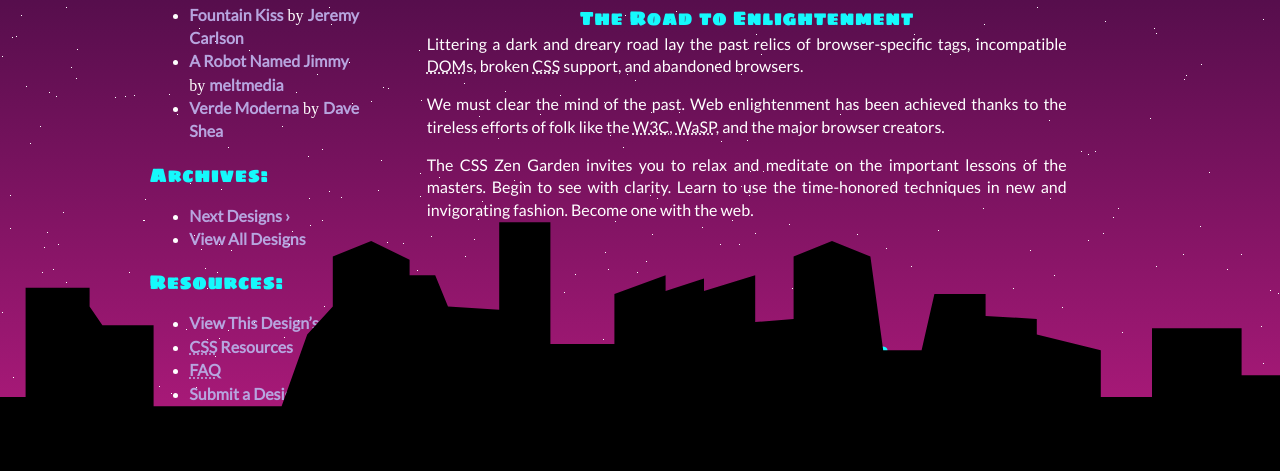
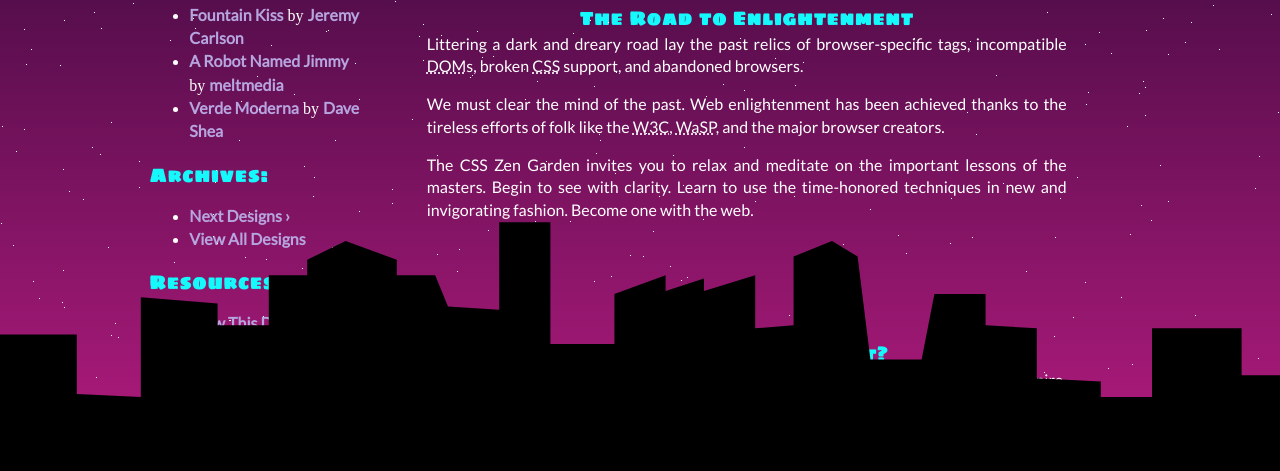
Before and after one commit to ashleyrigby/csszengarden, a plain HTML site: page website/index.html in a window 1280 px wide. Shown: the part 325-796 px from the top of the page. Drawn offline with nearby package versions, Linux system fonts and the light colour scheme; files that its build step writes are made by us from their sources.

Commit message:
website graphics. 1.0

```diff
--- a/website/partials/skyline.scss
+++ b/website/partials/skyline.scss
@@ -27,7 +27,8 @@
   z-index: 1;
   position: fixed;
   bottom: 0;
-  clip-path: polygon(0% 100%, 0% 75%, 2% 75%, 2% 40%, 7% 40%, 7% 46%, 8% 52%, 12% 52%, 12% 78%, 22% 78%, 24% 55%, 26% 46%, 26% 30%, 29% 25%, 32% 31%, 32% 36%, 34% 36%, 35% 46%, 39% 47%, 39% 19%, 43% 19%, 43% 58%, 48% 58%, 48% 42%, 52% 36%, 52% 41%, 55% 37%, 55% 41%, 59% 36%, 59% 51%, 62% 50%, 62% 30%, 65% 25%, 68% 30%, 69% 60%, 72% 60%, 73% 42%, 77% 42%, 77% 49%, 81% 50%, 81% 55%, 86% 60%, 86% 75%, 90% 75%, 90% 53%, 97% 53%, 97% 68%, 100% 68%, 100% 100%);
+  //clip-path: polygon(0% 100%, 0% 75%, 2% 75%, 2% 40%, 7% 40%, 7% 46%, 8% 52%, 12% 52%, 12% 78%, 14% 78%, 14% 62%, 18% 62%, 18% 55%, 20% 46%, 20% 34%, 26% 25%, 32% 31%, 32% 36%, 34% 36%, 35% 46%, 39% 47%, 39% 19%, 43% 19%, 43% 58%, 48% 58%, 48% 42%, 52% 36%, 52% 41%, 55% 37%, 55% 41%, 59% 36%, 59% 51%, 62% 50%, 62% 30%, 65% 25%, 68% 30%, 69% 60%, 72% 60%, 73% 42%, 77% 42%, 77% 49%, 81% 50%, 81% 55%, 86% 60%, 86% 75%, 90% 75%, 90% 53%, 97% 53%, 97% 68%, 100% 68%, 100% 100%);
+  clip-path: polygon(0% 100%, 0% 55%, 6% 55%, 6% 74%, 11% 75%, 11% 43%, 17% 45%, 17% 52%, 21% 52%, 21% 36%, 24% 36%, 24% 31%, 27% 25%, 31% 31%, 31% 36%, 34% 36%, 35% 46%, 39% 47%, 39% 19%, 43% 19%, 43% 58%, 48% 58%, 48% 42%, 52% 36%, 52% 41%, 55% 37%, 55% 41%, 59% 36%, 59% 53%, 62% 52%, 62% 30%, 65% 25%, 67% 30%, 68% 63%, 72% 63%, 73% 42%, 77% 42%, 77% 52%, 81% 53%, 81% 69%, 86% 70%, 86% 75%, 90% 75%, 90% 53%, 97% 53%, 97% 68%, 100% 68%, 100% 100%);
 }
 
 //skyline with box-shadows
```
Also changed, not shown: 1 other file.
